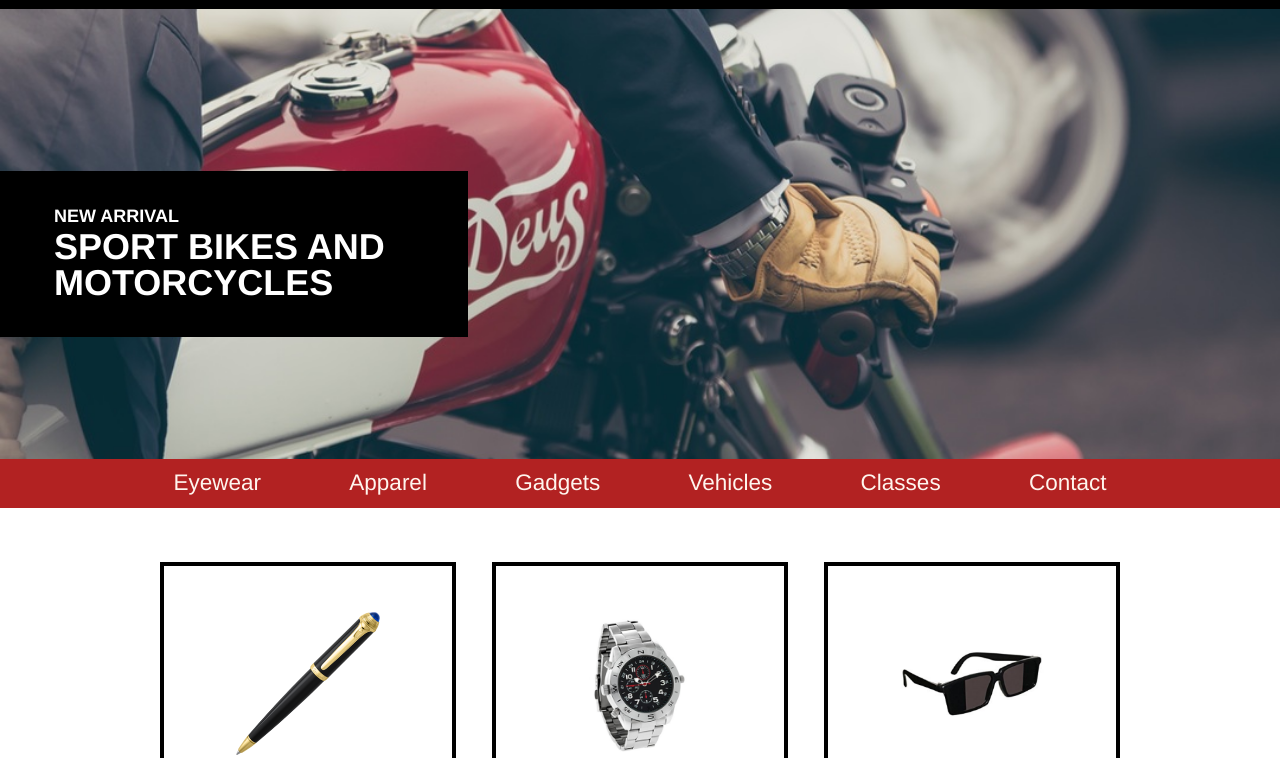
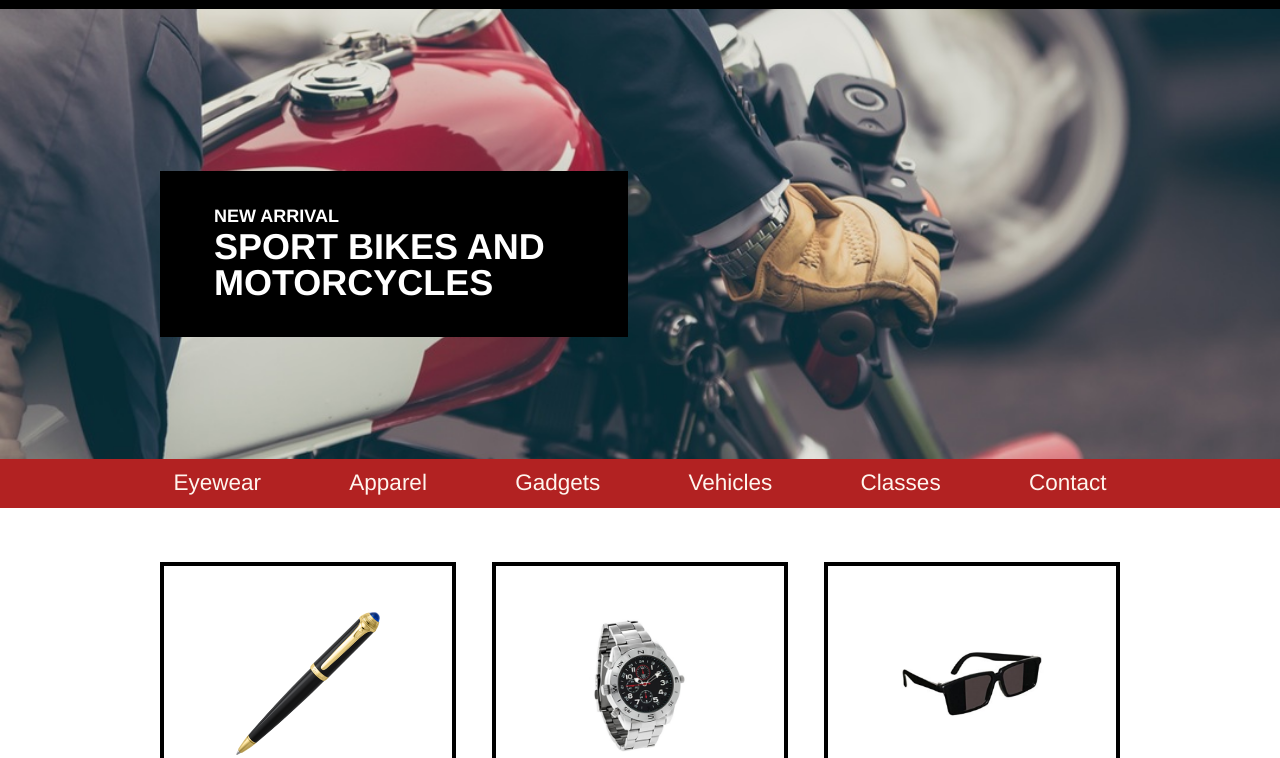
Before and after one commit to IrinaKostevich/codecademy-secret-agent-supply, a plain HTML site: page src/index.html in a window 1280 px wide. Shown: the part 42-800 px from the top of the page. Drawn offline with Linux system fonts and the light colour scheme.

Commit message:
Fix banner card position

```diff
--- a/src/index.html
+++ b/src/index.html
@@ -17,9 +17,11 @@
     </header>
     <main>
         <section class="banner">
-            <div class="banner-card">
-                <p class="banner-card-header">New Arrival</p>
-                <p class="banner-card-body">Sport Bikes and Motorcycles</p>
+            <div class="l-cell">
+                <div class="banner-card">
+                    <p class="banner-card-header">New Arrival</p>
+                    <p class="banner-card-body">Sport Bikes and Motorcycles</p>
+                </div>
             </div>
         </section>
         <nav class="nav">
```
